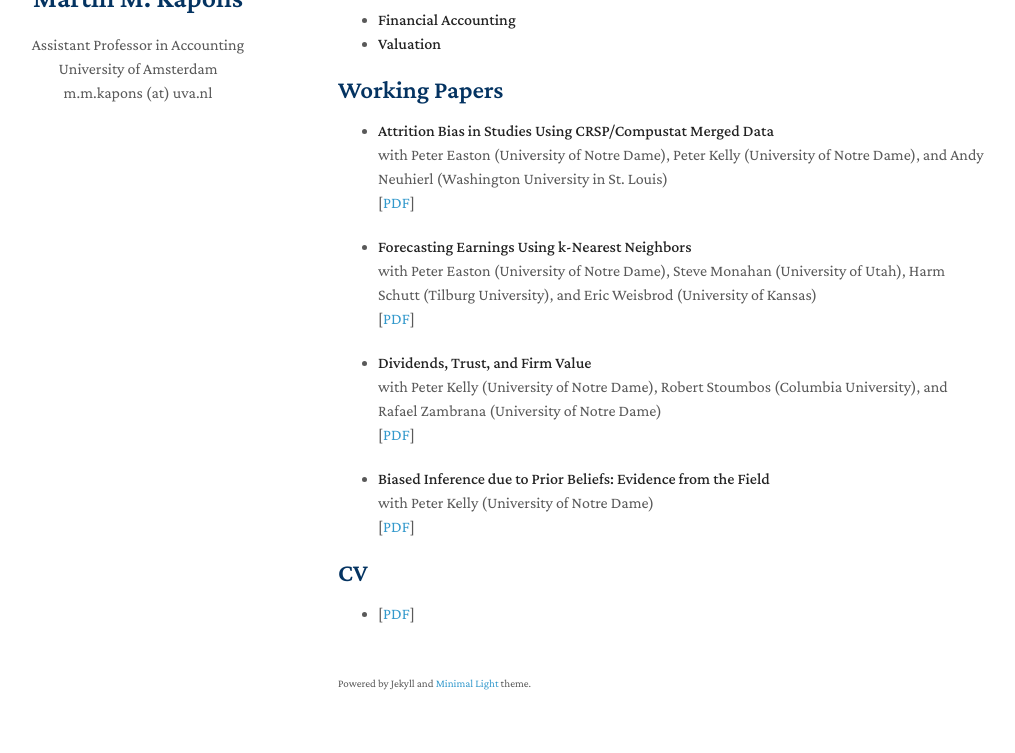
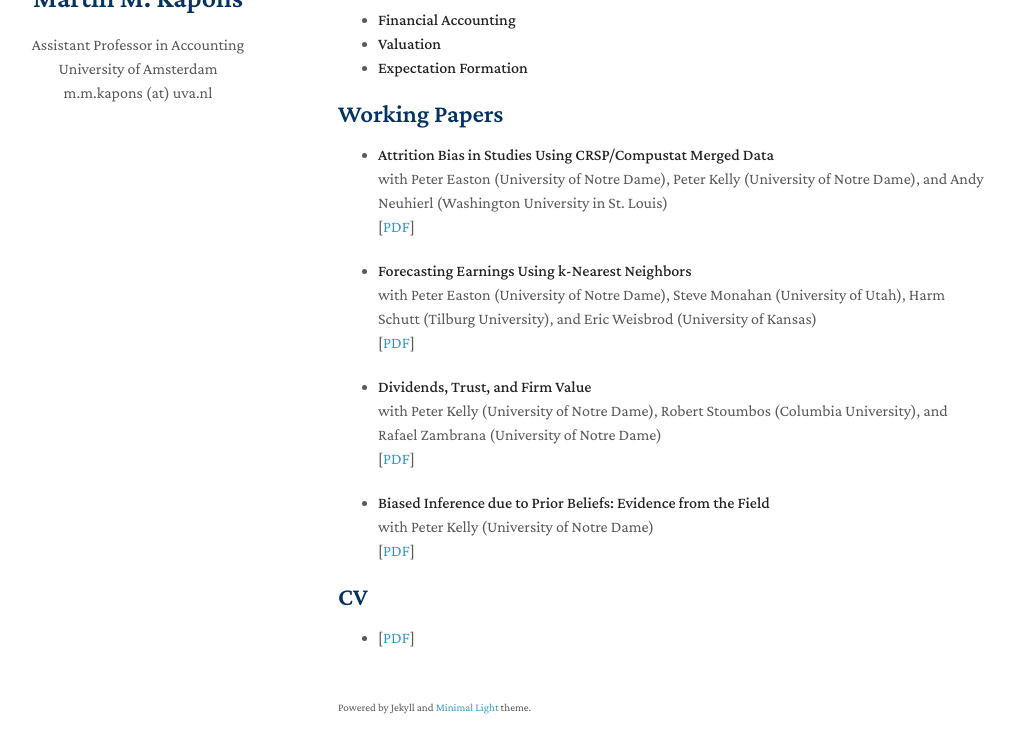
Before and after one commit to mkapons/mkapons.github.io, a Jekyll site: the page built from index.md, in a window 1280 px wide and 999 px high, cut to the strip 211-964 px from the top of the window. Shown: the whole strip, without its empty margins (132-1147 px from the left). Built offline with Jekyll 4.4.1, drawn with Linux system fonts in a browser that asks for light colours; nearby versions of some CDN libraries; a style sheet for code colours, icons or effects is not loaded; our own code applies the rules of GitHub Pages for plain Markdown files.

Commit message:
Update index.md

```diff
--- a/index.md
+++ b/index.md
@@ -12,6 +12,7 @@
 
 - **Financial Accounting**
 - **Valuation**
+- **Expectation Formation**
 
 ## Working Papers
 
```
